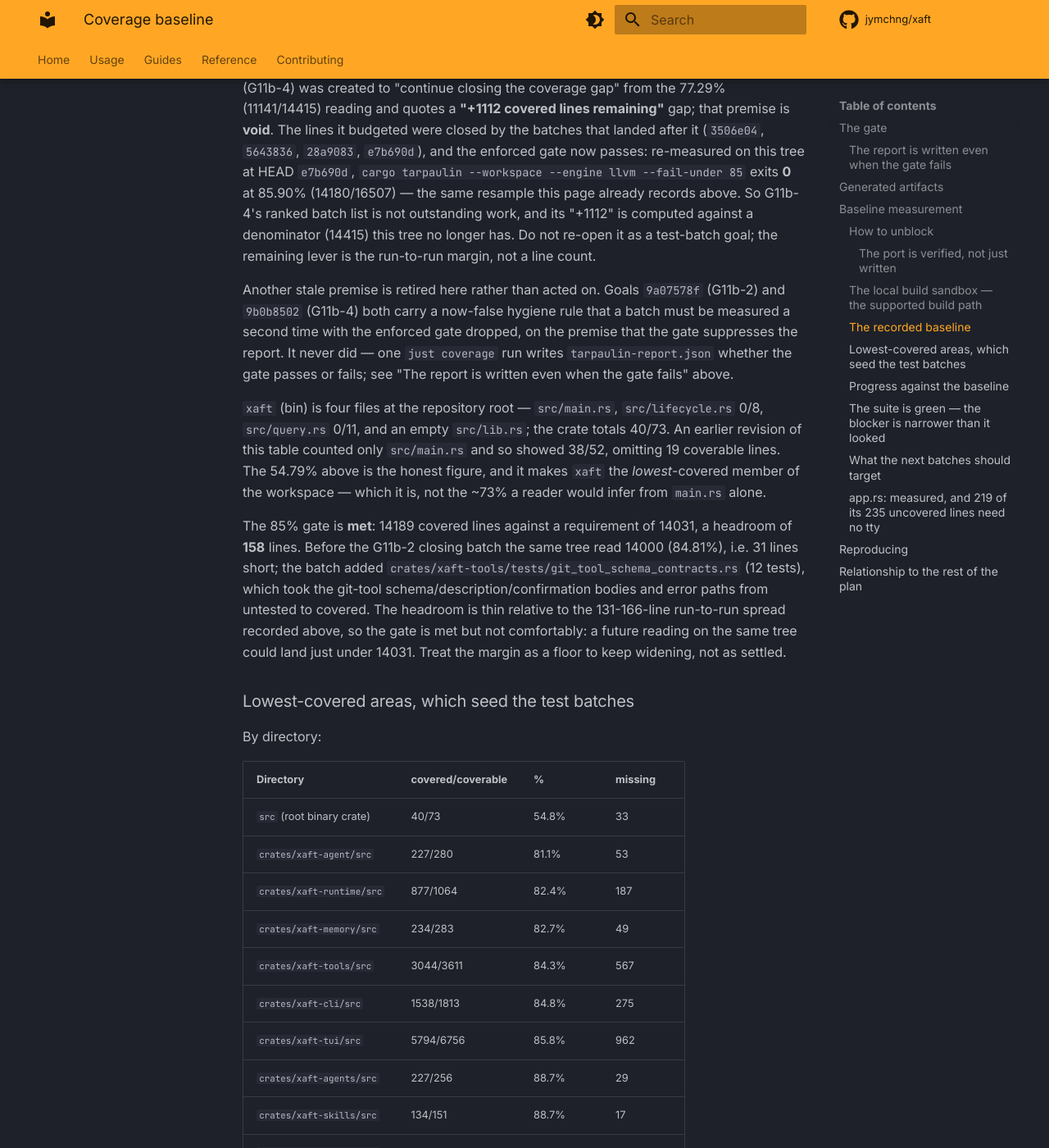
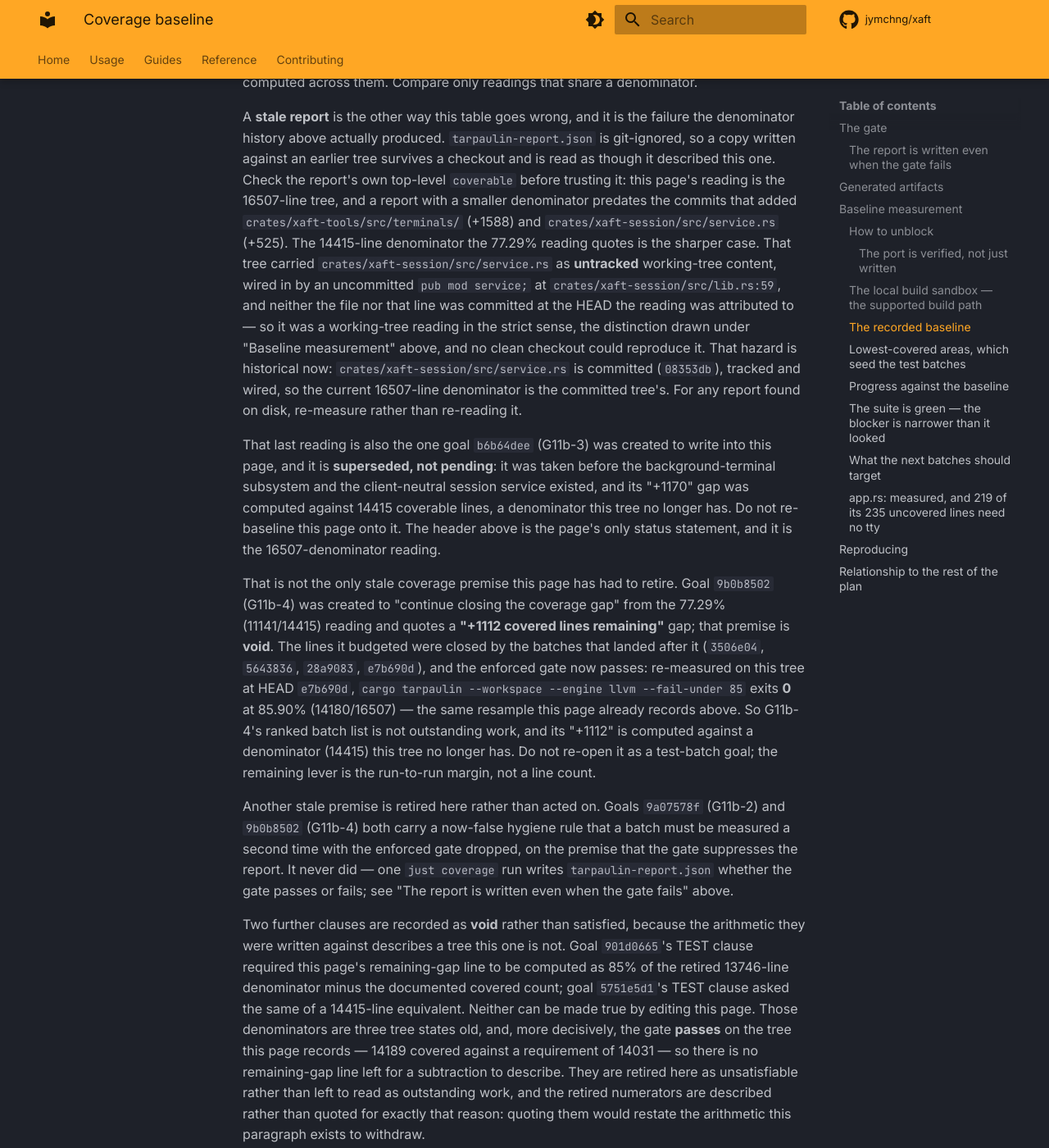
Before and after one commit to jymchng/xaft, an MkDocs documentation site: the page built from docs/coverage-baseline.md, in a window 1280 px wide and 1400 px high, scrolled down 10848 px. Shown: the whole window at 82% size. Built offline with MkDocs 1.6.1 and Material for MkDocs 9.7.7, drawn with Linux system fonts in a browser that asks for light colours; comment, search, counter and statistics services are not loaded; some of the changed text lies outside the part shown.

Commit message:
docs(coverage): attribute the baseline to its tree and retire two void gap clauses
The 85.96% (14189/16507) reading belongs to the tree at `28a9083`, not to
HEAD: `084fdf1` rewrote thirteen production files under `crates/` with a
repository-wide rustfmt pass after it, so the figure must be re-measured
before it is asserted of HEAD's tree. The header's status statement now
carries that caveat.

Record the working-tree vs committed-tree distinction the 14415-line
denominator exposed. That tree carried
`crates/xaft-session/src/service.rs` as **untracked** working-tree content,
wired in by an uncommitted `pub mod service;` at
`crates/xaft-session/src/lib.rs:59`, and neither the file nor that line was
committed at the HEAD the reading was attributed to — so the
77.29% (11141/14415) reading was a working-tree reading in the strict
sense and no clean checkout could reproduce it. `service.rs` is committed
now (`08353db`) and wired, so the 16507-line denominator is the committed
tree's; the hazard is historical. What survives is the artifact: a
git-ignored `tarpaulin-report.json` written against an earlier tree is
read as though it described this one, so check its own top-level
`coverable` before trusting it. That stale-report warning names
`service.rs`.

Retire two clauses as **void** rather than satisfied: goal `901d0665`'s
TEST clause (85% of the retired 13746-line denominator minus the
documented covered count) and goal `5751e5d1`'s own (the 14415-line
equivalent). Neither can be made true by editing this page — and, more
decisively, the gate **passes** on the tree this page records (14189
covered against a requirement of 14031), so there is no remaining-gap
line left for a subtraction to describe. The retired numerators are
described rather than quoted, which keeps `grep -n "11684" docs/` empty.

Also apply the recorded 131-166-line run-to-run spread to the "Progress
against the baseline" table: each `N → M` cell there is a pair of single
readings, so those rows read as direction and magnitude rather than as
exact line counts.

Documentation only. No coverage figure changed, `--fail-under 85` is
untouched, no parity row's status changed, and nothing under `crates/` was
touched. The pre-existing `parity-row-reachability.py --check` failure
(51 UNREACHABLE ✅ rows) is unchanged and owned by goal `032b00d5`; that
script reads only `docs/parity-matrix.md`, `crates/**/*.rs` and the slash
test, so it cannot be affected by this page.

```diff
--- a/docs/coverage-baseline.md
+++ b/docs/coverage-baseline.md
@@ -133,12 +133,22 @@
 anything under `crates/*/src` or `src` before this reading is still
 `5643836`.
 Quote the figure as "85.96% on the tree at `28a9083`" rather than
-attributing it to a commit it cannot be reproduced from.
+attributing it to a commit it cannot be reproduced from. Note also that
+`28a9083` is **not** HEAD. One commit after it, `084fdf1` — a repository-wide
+rustfmt pass — rewrote thirteen production files under `crates/`, among them
+`xaft-tools/src/registry.rs`, `xaft-tools/src/terminals/manager.rs`,
+`xaft-tui/src/replay.rs` and `xaft-config/src/provider.rs`. A rustfmt pass is
+not guaranteed to leave coverable line counts unchanged, so the figure belongs
+to `28a9083` and **must be re-measured before it is asserted of HEAD's tree**.
+The header's status statement should be read with that attached.
 
 **Do not over-read a single run.** Two runs of an identical tree have been
 measured to differ by 131-166 covered lines (goals `d9b3af32` and
 `b6b64dee`), so no `+N` delta is meaningful without a fresh run on the same
-tree, and no batch should be judged a regression from one reading.
+tree, and no batch should be judged a regression from one reading. The same
+caveat applies to the `Progress against the baseline` table below: each
+`N → M` cell there is a pair of single readings, so read those rows as
+direction and magnitude rather than as exact line counts.
 
 The measurement runs **with the build sandbox engaged**, which is how the
 manifest-resolution failure described below is bypassed:
@@ -459,6 +469,25 @@
 delta should be computed across them. Compare only readings that share a
 denominator.
 
+A **stale report** is the other way this table goes wrong, and it is the
+failure the denominator history above actually produced.
+`tarpaulin-report.json` is git-ignored, so a copy written against an earlier
+tree survives a checkout and is read as though it described this one. Check the
+report's own top-level `coverable` before trusting it: this page's reading is
+the 16507-line tree, and a report with a smaller denominator predates the
+commits that added `crates/xaft-tools/src/terminals/` (+1588) and
+`crates/xaft-session/src/service.rs` (+525). The 14415-line denominator the
+77.29% reading quotes is the sharper case. That tree carried
+`crates/xaft-session/src/service.rs` as **untracked** working-tree content,
+wired in by an uncommitted `pub mod service;` at
+`crates/xaft-session/src/lib.rs:59`, and neither the file nor that line was
+committed at the HEAD the reading was attributed to — so it was a working-tree
+reading in the strict sense, the distinction drawn under "Baseline
+measurement" above, and no clean checkout could reproduce it. That hazard is
+historical now: `crates/xaft-session/src/service.rs` is committed (`08353db`),
+tracked and wired, so the current 16507-line denominator is the committed
+tree's. For any report found on disk, re-measure rather than re-reading it.
+
 That last reading is also the one goal `b6b64dee` (G11b-3) was created to
 write into this page, and it is **superseded, not pending**: it was taken
 before the background-terminal subsystem and the client-neutral session
@@ -485,6 +514,19 @@
 premise that the gate suppresses the report. It never did — one `just coverage`
 run writes `tarpaulin-report.json` whether the gate passes or fails; see "The
 report is written even when the gate fails" above.
+
+Two further clauses are recorded as **void** rather than satisfied, because the
+arithmetic they were written against describes a tree this one is not. Goal
+`901d0665`'s TEST clause required this page's remaining-gap line to be computed
+as 85% of the retired 13746-line denominator minus the documented covered
+count; goal `5751e5d1`'s TEST clause asked the same of a 14415-line equivalent.
+Neither can be made true by editing this page. Those denominators are three
+tree states old, and, more decisively, the gate **passes** on the tree this
+page records — 14189 covered against a requirement of 14031 — so there is no
+remaining-gap line left for a subtraction to describe. They are retired here as
+unsatisfiable rather than left to read as outstanding work, and the retired
+numerators are described rather than quoted for exactly that reason: quoting
+them would restate the arithmetic this paragraph exists to withdraw.
 
 `xaft` (bin) is four files at the repository root — `src/main.rs`,
 `src/lifecycle.rs` 0/8, `src/query.rs` 0/11, and an empty `src/lib.rs`; the
```
